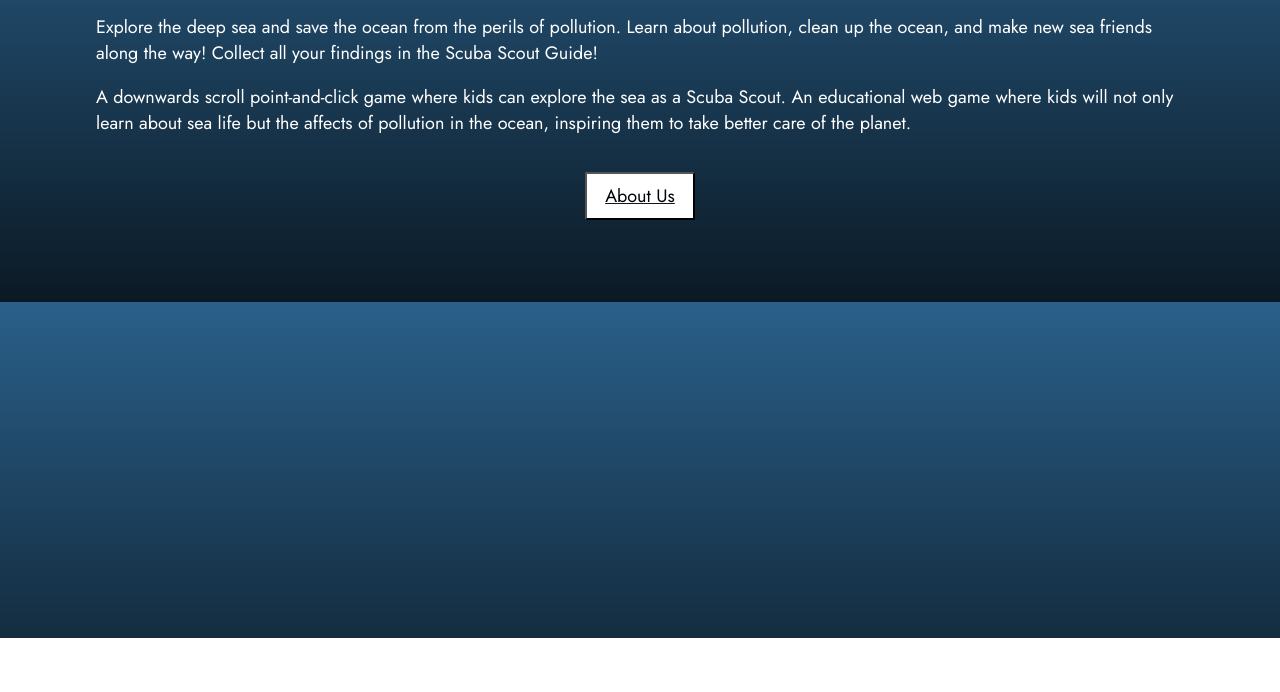
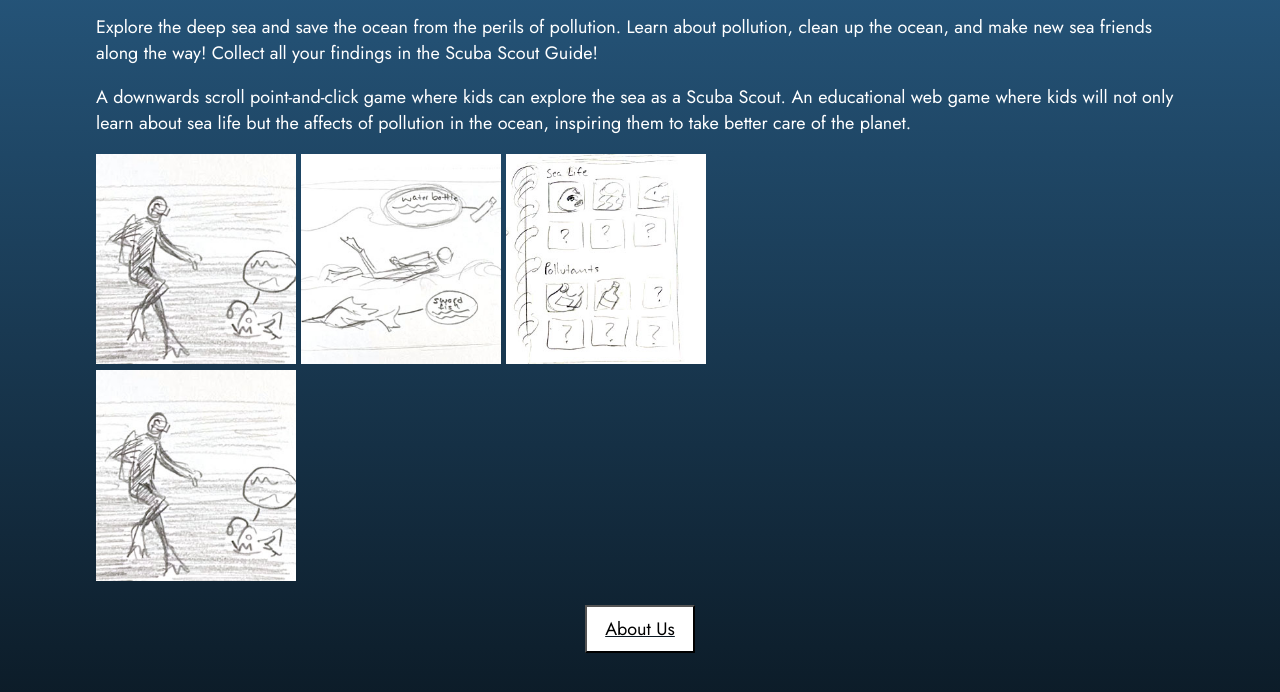
Before and after one commit to GhostToasty/CST350, a plain HTML site: page Lab1_GettingStarted/index.html in a window 1280 px wide. Shown: the part 162-854 px from the top of the page. Before the commit the page ends 800 px from the top, so only its background shows below. Drawn offline with Linux system fonts and the light colour scheme; a web font is replaced by a local one.

Commit message:
Added images

```diff
--- a/Lab1_GettingStarted/index.html
+++ b/Lab1_GettingStarted/index.html
@@ -31,6 +31,15 @@
 </div>
 
 <div id="content">
+    <div class="images-row-one">
+        <img src="images/image1.jpg" alt="Diver and Angler fish">
+        <img src="images/image2.jpg" alt="Diver swimming">
+        <img src="images/image3.jpg" alt="Sea life journal">
+    </div>
+    <div class="images-row-two">
+        <img src="images/image1.jpg" alt="Diver and Angler fish">
+
+    </div>
 
 </div>
 
```
Also changed, not shown: Lab1_GettingStarted/styles.css (+0 -11 lines).
